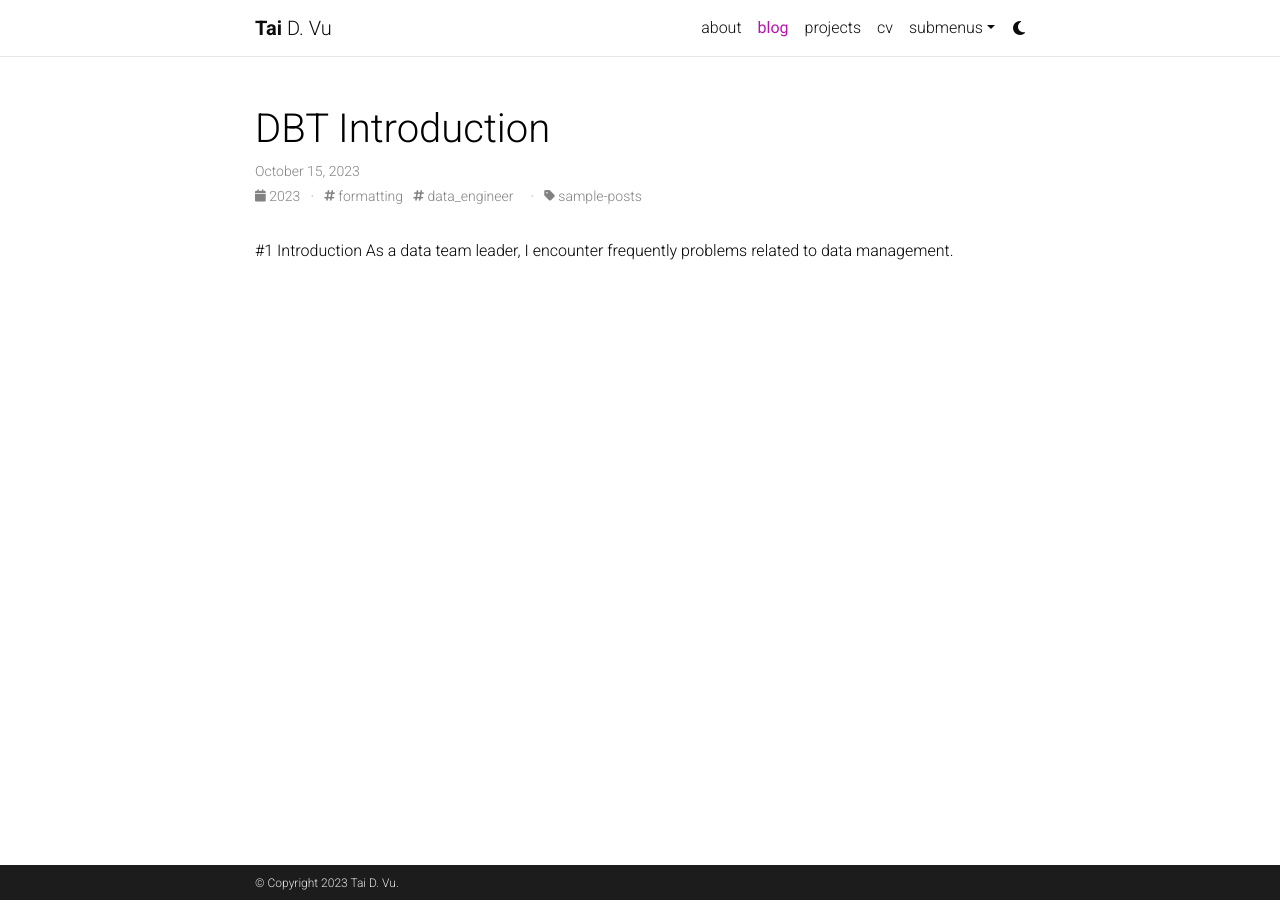
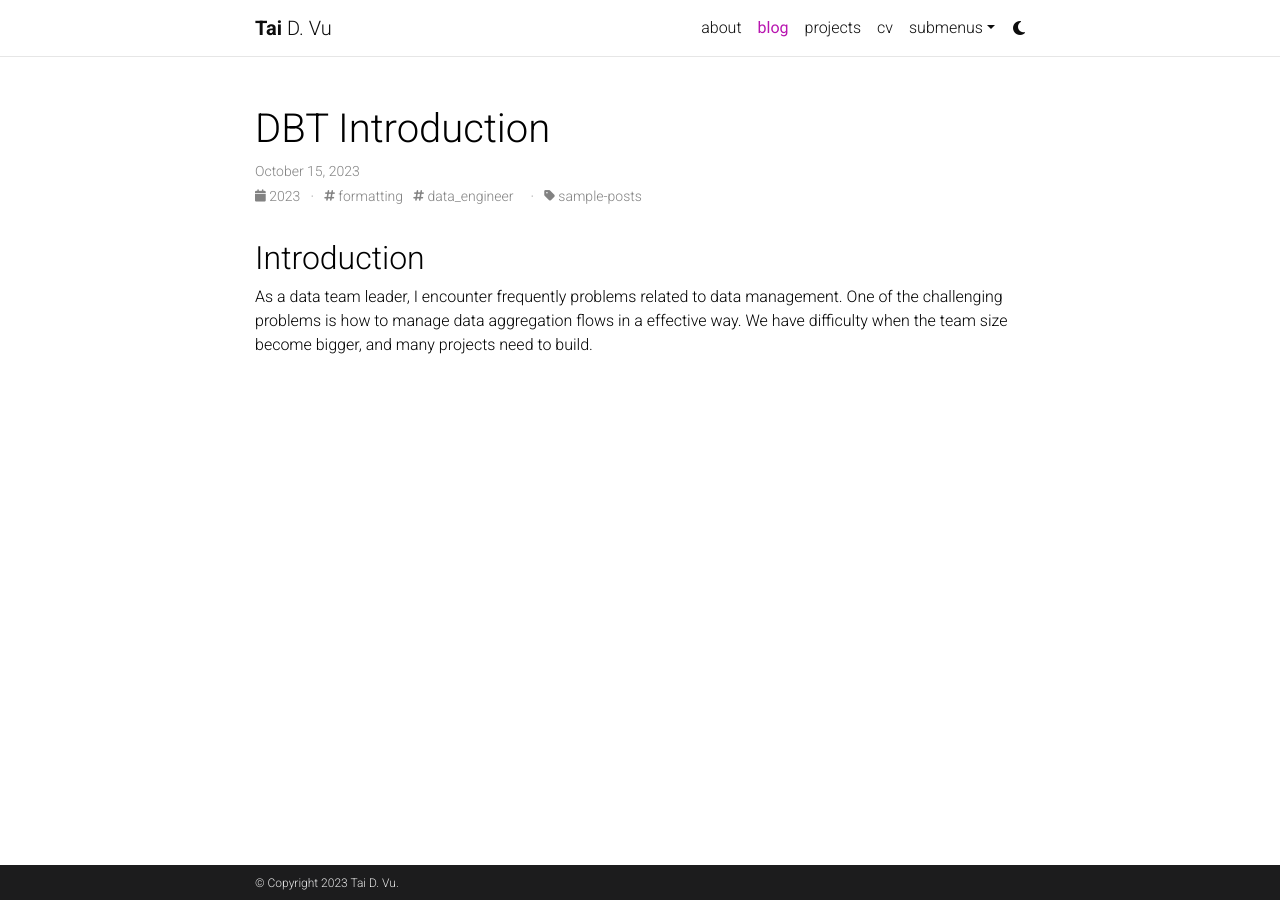
Before and after one commit to taivu7/taivu7.github.io, a Jekyll site: the page built from _posts/2023-10-15-DBT-Introduction.md, in a window 1280 px wide. Built offline with Jekyll 4.4.1, drawn with Linux system fonts in a browser that asks for light colours; comment, search, counter and statistics services are not loaded; a style sheet for code colours, icons or effects is not loaded.

Commit message:
Introduction

```diff
--- a/_posts/2023-10-15-DBT-Introduction.md
+++ b/_posts/2023-10-15-DBT-Introduction.md
@@ -9,5 +9,6 @@
 related_posts: false
 ---
 
-#1 Introduction
-As a data team leader, I encounter frequently problems related to data management.
+## Introduction
+
+As a data team leader, I encounter frequently problems related to data management. One of the challenging problems is how to manage data aggregation flows in a effective way. We have difficulty when the team size become bigger, and many projects need to build.
```
